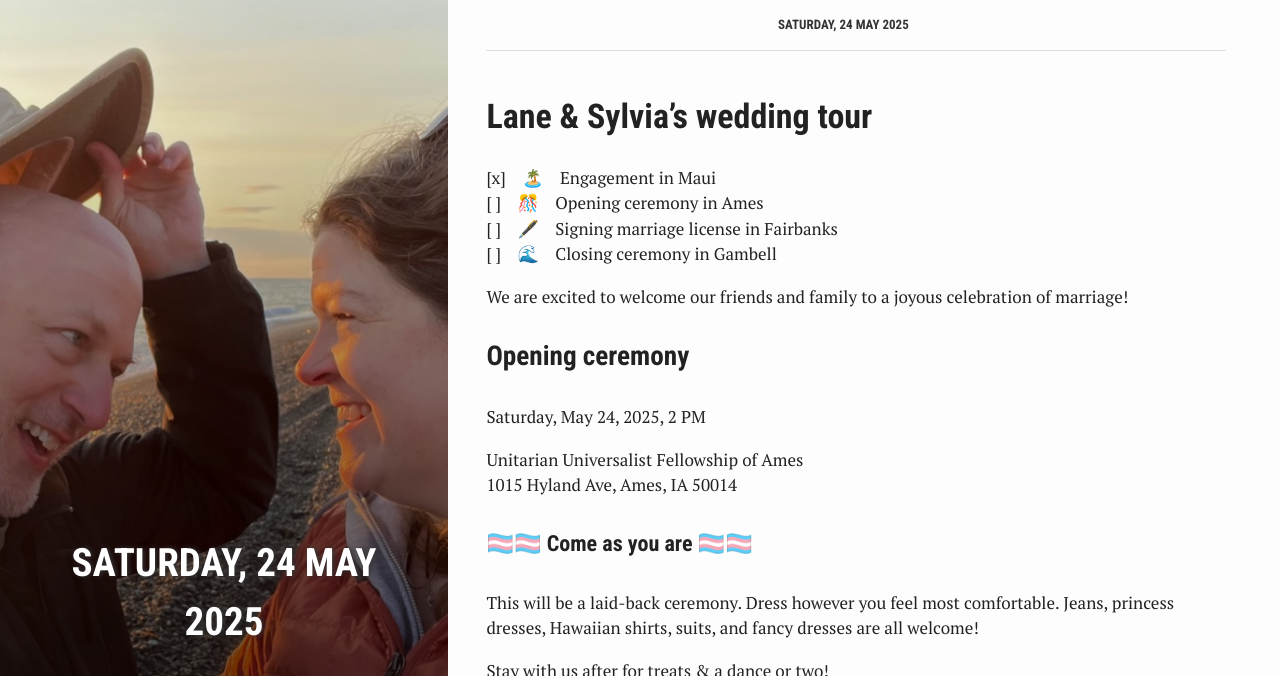
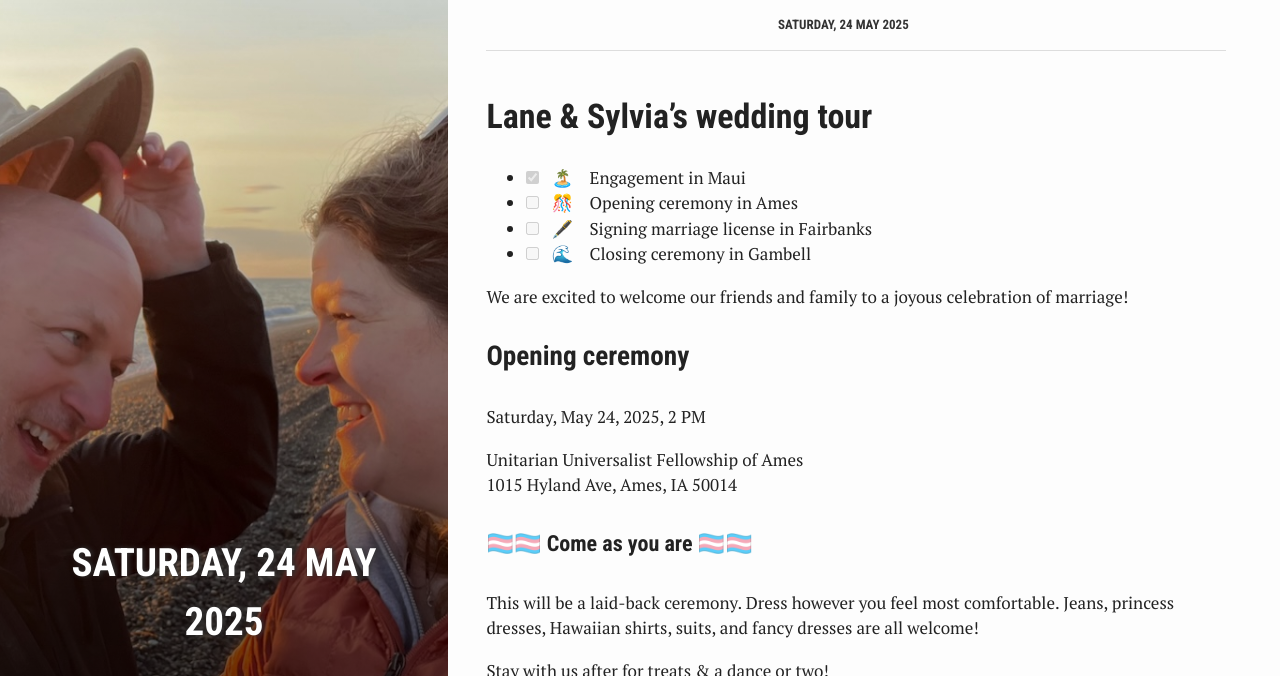
Before and after one commit to sylvialane/sylvialane.github.io, a Jekyll site: the page built from index.md, in a window 1280 px wide and 900 px high, cut to the strip 0-676 px from the top of the window. Built offline with Jekyll 4.4.1, drawn with Linux system fonts in a browser that asks for light colours; nearby versions of some CDN libraries; a style sheet for code colours, icons or effects is not loaded.

Commit message:
Checkboxes

```diff
--- a/index.md
+++ b/index.md
@@ -10,10 +10,10 @@ order: 01
 
 # Lane & Sylvia's wedding tour
 
-[x] &nbsp;&nbsp; 🏝️ &nbsp;&nbsp; Engagement in Maui <br/>
-[ ] &nbsp;&nbsp; 🎊 &nbsp;&nbsp; Opening ceremony in Ames <br/>
-[ ] &nbsp;&nbsp; 🖋️ &nbsp;&nbsp; Signing marriage license in Fairbanks <br/>
-[ ] &nbsp;&nbsp; 🌊 &nbsp;&nbsp; Closing ceremony in Gambell <br/>
+- [x] &nbsp;&nbsp; 🏝️ &nbsp;&nbsp; Engagement in Maui <br/>
+- [ ] &nbsp;&nbsp; 🎊 &nbsp;&nbsp; Opening ceremony in Ames <br/>
+- [ ] &nbsp;&nbsp; 🖋️ &nbsp;&nbsp; Signing marriage license in Fairbanks <br/>
+- [ ] &nbsp;&nbsp; 🌊 &nbsp;&nbsp; Closing ceremony in Gambell <br/>
 
 
 We are excited to welcome our friends and family to a joyous celebration of marriage!
```
